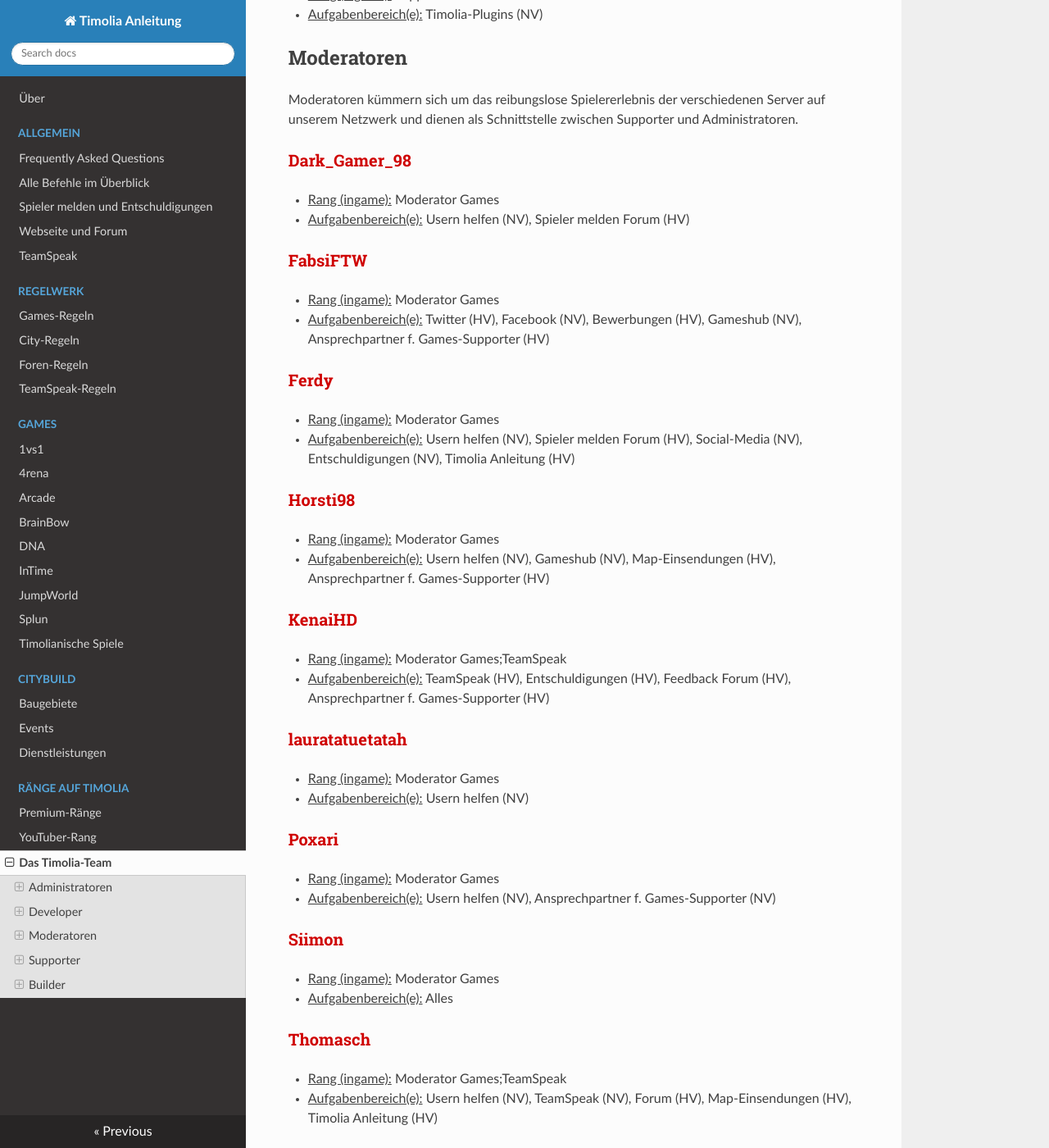
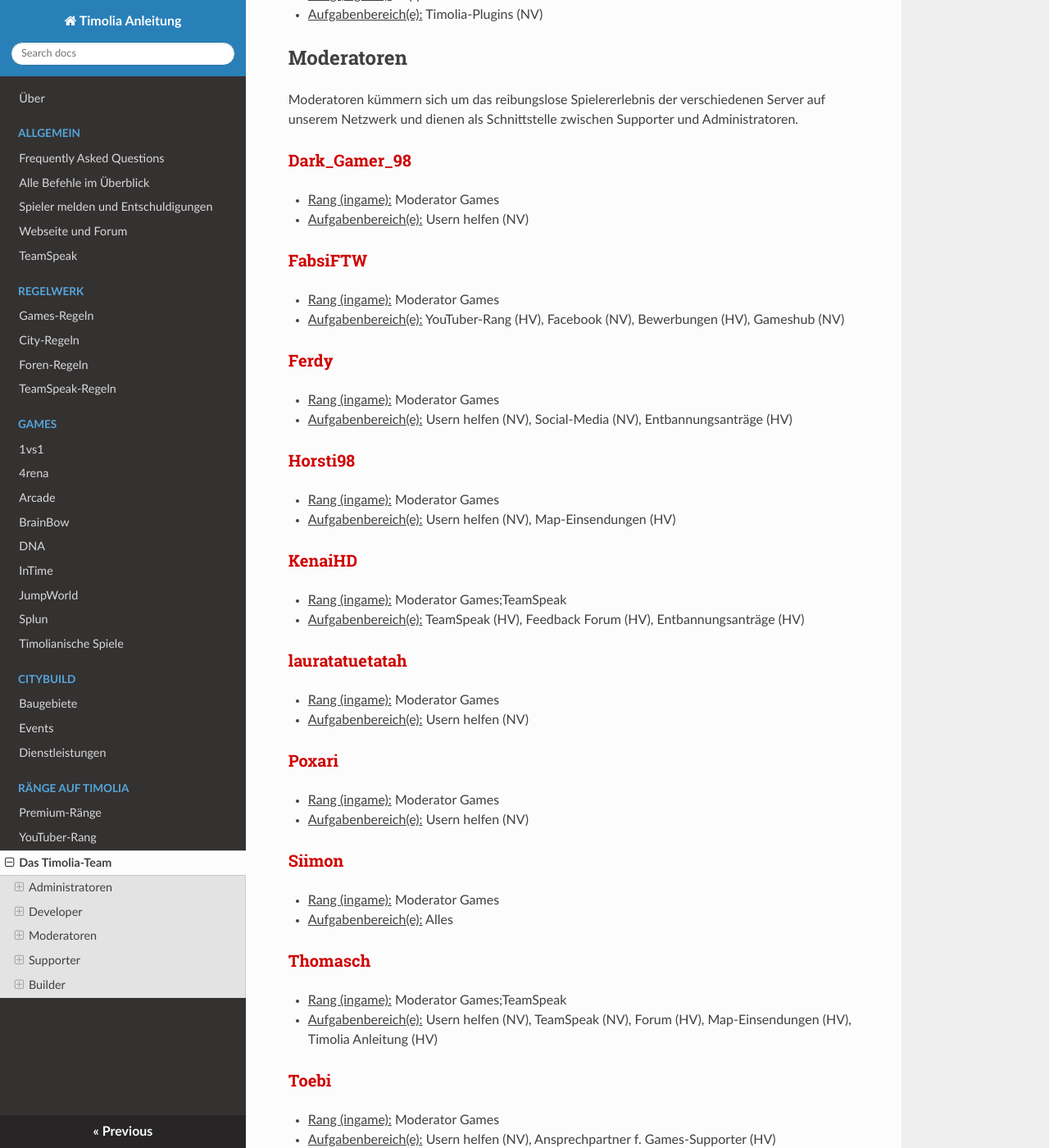
Before and after one commit to TimoliaDE/HowTo, an MkDocs documentation site: the page built from docs/ranks/team.md, in a window 1280 px wide and 1400 px high, scrolled down 2238 px. Shown: the whole window at 82% size. Built offline with MkDocs 1.6.1, drawn with Linux system fonts in a browser that asks for light colours; nearby versions of some CDN libraries; old or Windows-style settings are respelled for this version of MkDocs; some of the changed text lies outside the part shown.

Commit message:
Aufgabenverteilung aktualisiert + Namensänderungen

```diff
--- a/docs/ranks/team.md
+++ b/docs/ranks/team.md
@@ -52,7 +52,7 @@ Sie kümmern sich um die Timolia-Plugins, entwickeln neue Features und Spielmodi
 - <u>Rang (ingame):</u> Supporter CityBuild
 - <u>Aufgabenbereich(e):</u> TeamSpeak-Bot (NV)
 
-### <strong><span style="color:#007812">Shustin</span></strong>
+### <strong><span style="color:#007812">Shustinsch</span></strong>
 - <u>Rang (ingame):</u> Developer
 - <u>Aufgabenbereich(e):</u> Timolia-Plugins (NV)
 
@@ -74,23 +74,23 @@ Moderatoren kümmern sich um das reibungslose Spielererlebnis der verschiedenen
 
 ###<strong><span style="color:#CF0101">Dark_Gamer_98</span></strong>
 - <u>Rang (ingame):</u> Moderator Games
-- <u>Aufgabenbereich(e):</u> Usern helfen (NV), Spieler melden Forum (HV)
+- <u>Aufgabenbereich(e):</u> Usern helfen (NV)
 
 ###<strong><span style="color:#CF0101">FabsiFTW</span></strong>
 - <u>Rang (ingame):</u> Moderator Games
-- <u>Aufgabenbereich(e):</u> Twitter (HV), Facebook (NV), Bewerbungen (HV), Gameshub (NV), Ansprechpartner f. Games-Supporter (HV)
+- <u>Aufgabenbereich(e):</u> YouTuber-Rang (HV), Facebook (NV), Bewerbungen (HV), Gameshub (NV)
 
 ###<strong><span style="color:#CF0101">Ferdy</span></strong>
 - <u>Rang (ingame):</u> Moderator Games
-- <u>Aufgabenbereich(e):</u> Usern helfen (NV), Spieler melden Forum (HV), Social-Media (NV), Entschuldigungen (NV), Timolia Anleitung (HV)
+- <u>Aufgabenbereich(e):</u> Usern helfen (NV), Social-Media (NV), Entbannungsanträge (HV)
 
 ###<strong><span style="color:#CF0101">Horsti98</span></strong>
 - <u>Rang (ingame):</u> Moderator Games
-- <u>Aufgabenbereich(e):</u> Usern helfen (NV), Gameshub (NV), Map-Einsendungen (HV), Ansprechpartner f. Games-Supporter (HV)
+- <u>Aufgabenbereich(e):</u> Usern helfen (NV), Map-Einsendungen (HV)
 
 ###<strong><span style="color:#CF0101">KenaiHD</span></strong>
 - <u>Rang (ingame):</u> Moderator Games;TeamSpeak
-- <u>Aufgabenbereich(e):</u> TeamSpeak (HV), Entschuldigungen (HV), Feedback Forum (HV), Ansprechpartner f. Games-Supporter (HV)
+- <u>Aufgabenbereich(e):</u> TeamSpeak (HV), Feedback Forum (HV), Entbannungsanträge (HV)
 
 ###<strong><span style="color:#CF0101">lauratatuetatah</span></strong>
 - <u>Rang (ingame):</u> Moderator Games
@@ -98,7 +98,7 @@ Moderatoren kümmern sich um das reibungslose Spielererlebnis der verschiedenen
 
 ###<strong><span style="color:#CF0101">Poxari</span></strong>
 - <u>Rang (ingame):</u> Moderator Games
-- <u>Aufgabenbereich(e):</u> Usern helfen (NV), Ansprechpartner f. Games-Supporter (NV)
+- <u>Aufgabenbereich(e):</u> Usern helfen (NV)
 
 ###<strong><span style="color:#CF0101">Siimon</span></strong>
 - <u>Rang (ingame):</u> Moderator Games
@@ -110,23 +110,23 @@ Moderatoren kümmern sich um das reibungslose Spielererlebnis der verschiedenen
 
 ###<strong><span style="color:#CF0101">Toebi</span></strong>
 - <u>Rang (ingame):</u> Moderator Games
-- <u>Aufgabenbereich(e):</u> Usern helfen (NV)
+- <u>Aufgabenbereich(e):</u> Usern helfen (NV), Ansprechpartner f. Games-Supporter (HV)
 
 ## Supporter
 
 Sie stehen für alle grundlegenden Fragen und Reports zur Verfügung und sind die ersten, an die sich Spieler wenden können.
 
-### <strong><span style="color:#E4D100">_Rudi_</span></strong>
+### <strong><span style="color:#E4D100">_Rudi_</span></strongY
 - <u>Rang (ingame):</u> Supporter Games
-- <u>Aufgabenbereich(e):</u> Usern helfen (NV)
+- <u>Aufgabenbereich(e):</u> Usern helfen (NV), Spieler melden Forum (NV), Off-Topic Forum (HV), Vorstellungen im Forum (HV)
 
 ###<strong><span style="color:#E4D100">_Shinox</span></strong>
 - <u>Rang (ingame):</u> Supporter Games
-- <u>Aufgabenbereich(e):</u> Usern helfen (NV)
+- <u>Aufgabenbereich(e):</u> Usern helfen (NV), Entbannungsanträge (NV)
 
 ###<strong><span style="color:#E4D100">_TakeItEaZy_</span></strong>
 - <u>Rang (ingame):</u> Supporter Games;TeamSpeak
-- <u>Aufgabenbereich(e):</u> Usern helfen (NV), Anregungen u. Vorschlaege Forum (HV), TeamSpeak (NV)
+- <u>Aufgabenbereich(e):</u> Usern helfen (NV), TeamSpeak (NV), Anregungen und Vorschläge Forum (HV)
 
 ###<strong><span style="color:#E4D100">blackINK_</span></strong>
 - <u>Rang (ingame):</u> Supporter Games;TeamSpeak
@@ -140,9 +140,9 @@ Sie stehen für alle grundlegenden Fragen und Reports zur Verfügung und sind di
 - <u>Rang (ingame):</u> Supporter Games
 - <u>Aufgabenbereich(e):</u> Usern helfen (NV)
 
-###<strong><span style="color:#E4D100">byShadow</span></strong>
+###<strong><span style="color:#E4D100">byShadowTK</span></strong>
 - <u>Rang (ingame):</u> Supporter Games
-- <u>Aufgabenbereich(e):</u> Usern helfen (NV), Entschuldigungen (NV), TeamSpeak (NV)
+- <u>Aufgabenbereich(e):</u> Usern helfen (NV)
 
 ###<strong><span style="color:#E4D100">Caelis</span></strong>
 - <u>Rang (ingame):</u> Supporter Games;CityBuild;TeamSpeak
@@ -158,11 +158,11 @@ Sie stehen für alle grundlegenden Fragen und Reports zur Verfügung und sind di
 
 ###<strong><span style="color:#E4D100">CubeFabi</span></strong>
 - <u>Rang (ingame):</u> Supporter Games
-- <u>Aufgabenbereich(e):</u> Usern helfen (NV), Fragen und Antworten Forum (NV)
+- <u>Aufgabenbereich(e):</u> Usern helfen (NV), Fragen und Antworten Forum (HV)
 
 ###<strong><span style="color:#E4D100">djmedico</span></strong>
 - <u>Rang (ingame):</u> Supporter Games
-- <u>Aufgabenbereich(e):</u> Usern helfen (NV), Games Forum (NV)
+- <u>Aufgabenbereich(e):</u> Usern helfen (NV), Anregungen und Vorschläge Forum (NV), Spielmodi Foren (HV)
 
 ###<strong><span style="color:#E4D100">DrugDuck</span></strong>
 - <u>Rang (ingame):</u> Supporter Games
@@ -182,11 +182,11 @@ Sie stehen für alle grundlegenden Fragen und Reports zur Verfügung und sind di
 
 ###<strong><span style="color:#E4D100">Handis</span></strong>
 - <u>Rang (ingame):</u> Supporter Games;TeamSpeak
-- <u>Aufgabenbereich(e):</u> Usern helfen (NV), Off Topic Forum (HV), TeamSpeak (NV)
+- <u>Aufgabenbereich(e):</u> Usern helfen (NV)
 
 ###<strong><span style="color:#E4D100">herrkannnix</span></strong>
 - <u>Rang (ingame):</u> Supporter Games
-- <u>Aufgabenbereich(e):</u> Usern helfen (NV), Entschuldigungen (HV)
+- <u>Aufgabenbereich(e):</u> Usern helfen (NV), Entbannungsanträge (HV)#
 
 ###<strong><span style="color:#E4D100">HoleOne</span></strong>
 - <u>Rang (ingame):</u> Supporter Games
@@ -194,15 +194,15 @@ Sie stehen für alle grundlegenden Fragen und Reports zur Verfügung und sind di
 
 ###<strong><span style="color:#E4D100">ItsSarahh</span></strong>
 - <u>Rang (ingame):</u> Supporter Games
-- <u>Aufgabenbereich(e):</u> Usern helfen (NV), Twitter (NV)
+- <u>Aufgabenbereich(e):</u> Usern helfen (NV), Twitter (NV), Entbannungsanträge (NV)
 
 ### <strong><span style="color:#E4D100">JOlegna</span></strong>
 - <u>Rang (ingame):</u> Supporter Games
-- <u>Aufgabenbereich(e):</u> Usern helfen (NV), TeamSpeak (NV), Entschuldigungen (NV)
+- <u>Aufgabenbereich(e):</u> Usern helfen (NV), TeamSpeak (NV), Entbannungsanträge (NV)
 
 ###<strong><span style="color:#E4D100">Jxvxn</span></strong>
 - <u>Rang (ingame):</u> Supporter Games;TeamSpeak
-- <u>Aufgabenbereich(e):</u> Usern helfen (NV), Fragen und Antworten Forum (NV), Spieler melden Forum (NV), TeamSpeak (NV)
+- <u>Aufgabenbereich(e):</u> Usern helfen (NV), TeamSpeak (NV)
 
 ###<strong><span style="color:#E4D100">Karpfen17</span></strong>
 - <u>Rang (ingame):</u> Supporter Games
@@ -214,7 +214,7 @@ Sie stehen für alle grundlegenden Fragen und Reports zur Verfügung und sind di
 
 ###<strong><span style="color:#E4D100">L0L0</span></strong>
 - <u>Rang (ingame):</u> Supporter Games
-- <u>Aufgabenbereich(e):</u> Usern helfen (NV), Spieler melden Forum (NV)
+- <u>Aufgabenbereich(e):</u> Usern helfen (NV), Spieler melden Forum (HV)
 
 ###<strong><span style="color:#E4D100">litsche</span></strong>
 - <u>Rang (ingame):</u> Supporter Games
@@ -242,7 +242,7 @@ Sie stehen für alle grundlegenden Fragen und Reports zur Verfügung und sind di
 
 ###<strong><span style="color:#E4D100">SeiBitteLeise</span></strong>
 - <u>Rang (ingame):</u> Supporter Games
-- <u>Aufgabenbereich(e):</u> Usern helfen (NV), Spieler melden Forum (NV)
+- <u>Aufgabenbereich(e):</u> Usern helfen (NV)
 
 ###<strong><span style="color:#E4D100">Sinzilla</span></strong>
 - <u>Rang (ingame):</u> Supporter Games
@@ -254,7 +254,7 @@ Sie stehen für alle grundlegenden Fragen und Reports zur Verfügung und sind di
 
 ### <strong><span style="color:#E4D100">St3giLiebtTim</span></strong>
 - <u>Rang (ingame):</u> Supporter Games
-- <u>Aufgabenbereich(e):</u> Usern helfen (NV)
+- <u>Aufgabenbereich(e):</u> Usern helfen (NV), Social Media (HV), Fragen und Antworten Forum (NV), Entbannungsanträge (NV)6
 
 ###<strong><span style="color:#E4D100">TheBrownShape</span></strong>
 - <u>Rang (ingame):</u> Supporter Games
@@ -278,7 +278,7 @@ Sie stehen für alle grundlegenden Fragen und Reports zur Verfügung und sind di
 
 ###<strong><span style="color:#E4D100">Vucanu</span></strong>
 - <u>Rang (ingame):</u> Supporter Games
-- <u>Aufgabenbereich(e):</u> Usern helfen (NV), Vorstellungen Forum (NV)
+- <u>Aufgabenbereich(e):</u> Usern helfen (NV)
 
 ### <strong><span style="color:#E4D100">xH3lix</span></strong>
 - <u>Rang (ingame):</u> Supporter Games
@@ -535,7 +535,7 @@ Hier werden die Aus- und Eintritte, bzw. Beförderungen und Degradierungen im Te
 | Spieler | Vorheriger Rang | Jetziger Rang | Grund | Datum |
 | ------ | ------ | ------ | ------ | ------ |
 |_Shinox | <span style="color:#00F9EC">Expert</span> | <span style="color:#E4D100">Supporter</span> | Positiv aufgefallen | 17.01.16 |
-|byShadow | <span style="color:#00F9EC">Expert</span> | <span style="color:#E4D100">Supporter</span> | Positiv aufgefallen | 17.01.16 |
+|byShadowTK | <span style="color:#00F9EC">Expert</span> | <span style="color:#E4D100">Supporter</span> | Positiv aufgefallen | 17.01.16 |
 |djmedico | <span style="color:#00F9EC">Expert</span> | <span style="color:#E4D100">Supporter</span> | Positiv aufgefallen | 17.01.16 |
 |DrugDuck | <span style="color:#F99500">Pro</span> | <span style="color:#E4D100">Supporter</span> | Positiv aufgefallen | 17.01.16 |
 |einMole | <span style="color:#00F9EC">Expert</span> | <span style="color:#E4D100">Supporter</span> | Positiv aufgefallen | 17.01.16 |
@@ -561,7 +561,7 @@ Hier werden die Aus- und Eintritte, bzw. Beförderungen und Degradierungen im Te
 |ItsSarahh | <span style="color:#F99500">Pro</span> | <span style="color:#E4D100">Supporter</span> | Wieder aktiv | 19.02.16 |
 |L0L0 | <span style="color:#00F9EC">Expert</span> | <span style="color:#E4D100">Supporter</span> | Positiv aufgefallen | 19.02.16 |
 |SeiBitteLeise | <span style="color:#00F9EC">Expert</span> | <span style="color:#E4D100">Supporter</span> | Positiv aufgefallen | 19.02.16 |
-|Olegna_12 | <span style="color:#F99500">Pro</span> | <span style="color:#E4D100">Supporter</span> | Positiv aufgefallen | 19.02.16 |
+|JOlegna | <span style="color:#F99500">Pro</span> | <span style="color:#E4D100">Supporter</span> | Positiv aufgefallen | 19.02.16 |
 |vincent0110 | <span style="color:#F99500">Pro</span> | <span style="color:#E4D100">Supporter</span> | Positiv aufgefallen | 19.02.16 |
 |Vucanu | <span style="color:#848484">Spieler</span> | <span style="color:#E4D100">Supporter</span> | Positiv aufgefallen | 19.02.16 |
 |RobinGamerPack | <span style="color:#E4D100">Supporter</span> | <span style="color:#F99500">Pro</span> | Keine Motivation mehr | 11.03.16 |
@@ -572,14 +572,14 @@ Hier werden die Aus- und Eintritte, bzw. Beförderungen und Degradierungen im Te
 |logito111 | <span style="color:#007812">Developer</span> | <span style="color:#E4D100">Supporter</span> | Zusaetzlich zu Developer | 25.03.16 |
 |Zortax | <span style="color:#007812">Developer</span> | <span style="color:#E4D100">Supporter</span> | Zusaetzlich zu Developer | 25.03.16 |
 |Niklas | <span style="color:#CF0101">Moderator</span> | <span style="color:#5858FA">Administrator</span> | - | 13.04.16 |
-|Shustin | <span style="color:#848484">Spieler</span> | <span style="color:#007812">Developer</span> | - | 13.04.16 |
-|Lascona | <span style="color:#00F9EC">Expert</span> | <span style="color:#E4D100">Supporter</span> | Positiv aufgefallen | 09.05.16 |
+|Shustinsch | <span style="color:#848484">Spieler</span> | <span style="color:#007812">Developer</span> | - | 13.04.16 |
+|St3giLiebtTim | <span style="color:#00F9EC">Expert</span> | <span style="color:#E4D100">Supporter</span> | Positiv aufgefallen | 09.05.16 |
 |xJu1ia | <span style="color:#00F9EC">Expert</span> | <span style="color:#E4D100">Supporter</span> | Positiv aufgefallen | 09.05.16 |
 |TobCrafterDE | <span style="color:#00F9EC">Expert</span> | <span style="color:#E4D100">Supporter</span> | Positiv aufgefallen | 04.06.16 |
 |xH3lix | <span style="color:#00F9EC">Expert</span> | <span style="color:#E4D100">Supporter</span> | Positiv aufgefallen | 04.06.16 |
 |mTAce | <span style="color:#F99500">Pro</span> | <span style="color:#E4D100">Supporter</span> | Positiv aufgefallen | 04.06.16 |
 |Loris | <span style="color:#00F9EC">Expert</span> | <span style="color:#E4D100">Supporter</span> | Positiv aufgefallen | 04.06.16 |
-|xN0AH | <span style="color:#00F9EC">Expert</span> | <span style="color:#E4D100">Supporter</span> | Positiv aufgefallen | 04.06.16 |
+|Nooahh | <span style="color:#00F9EC">Expert</span> | <span style="color:#E4D100">Supporter</span> | Positiv aufgefallen | 04.06.16 |
 |Elegeta | <span style="color:#00F9EC">Expert</span> | <span style="color:#E4D100">Supporter</span> | Positiv aufgefallen | 04.06.16 |
 |Flaxify | <span style="color:#00F9EC">Expert</span> | <span style="color:#E4D100">Supporter</span> | Positiv aufgefallen | 04.06.16 |
 |TheNero | <span style="color:#E4D100">Supporter</span> | <span style="color:#00F9EC">Expert</span> | Keine Motivation mehr | 24.06.16 |
@@ -595,7 +595,7 @@ Hier werden die Aus- und Eintritte, bzw. Beförderungen und Degradierungen im Te
 |XoroMC | <span style="color:#848484">Spieler</span> | <span style="color:#00646F">Builder</span> | Bauevent | 24.07.16 |
 |WildeMaus | <span style="color:#848484">Spieler</span> | <span style="color:#00646F">Builder</span> | Bauevent | 24.07.16 |
 |0sch | <span style="color:#848484">Spieler</span> | <span style="color:#00646F">Builder</span> | Bauevent | 24.07.16 |
-|ThomasSpielt | <span style="color:#E4D100">Supporter</span> | <span style="color:#CF0101">Moderator</span> | Gute Supporterleistung | 24.07.16 |
+|Thomasch | <span style="color:#E4D100">Supporter</span> | <span style="color:#CF0101">Moderator</span> | Gute Supporterleistung | 24.07.16 |
 |_Geizhals_ | <span style="color:#848484">Spieler</span> | <span style="color:#00646F">Builder</span> | Bauevent | 31.07.16 |
 |BauEule | <span style="color:#848484">Spieler</span> | <span style="color:#00646F">Builder</span> | Bauevent | 31.07.16 |
 |MineNRW | <span style="color:#848484">Spieler</span> | <span style="color:#00646F">Builder</span> | Bauevent | 31.07.16 |
```
Also changed, not shown: other parts of docs/ranks/team.md (+3 -3 lines).
